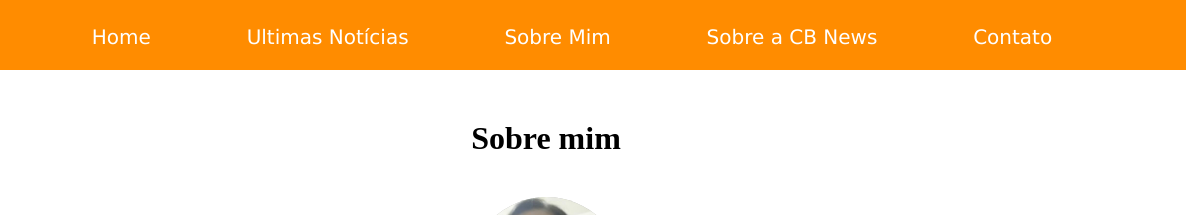
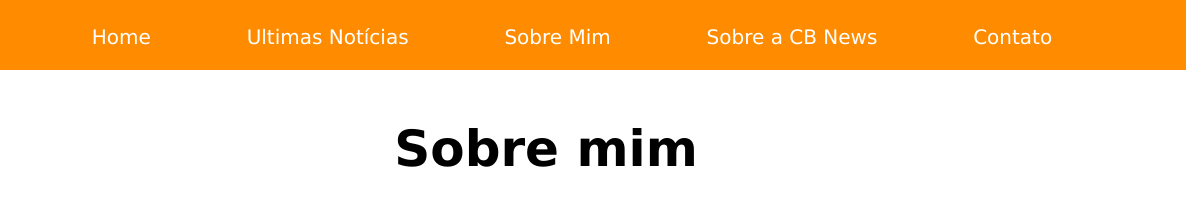
Before and after one commit to kabottino/CB-News-COVID19, a plain HTML site: page sobremim.html in a window 1280 px wide. Shown: the top 215 px of the page, 94-1280 px from the left. Drawn offline with Linux system fonts and the light colour scheme.

Commit message:
criando pagina sobre mim

```diff
--- a/css/style.css
+++ b/css/style.css
@@ -70,6 +70,10 @@ div ul li a{
    font-family: 'Lucida Sans', 'Lucida Sans Regular', 'Lucida Grande', 'Lucida Sans Unicode', Geneva, Verdana, sans-serif;
 
  }
+ h1{
+   font-family: 'Lucida Sans', 'Lucida Sans Regular', 'Lucida Grande', 'Lucida Sans Unicode', Geneva, Verdana, sans-serif;
+   font-size: 50px;
+  }
   /* Responsive columns */
   @media screen and (max-width: 600px) {
     .column {
```
